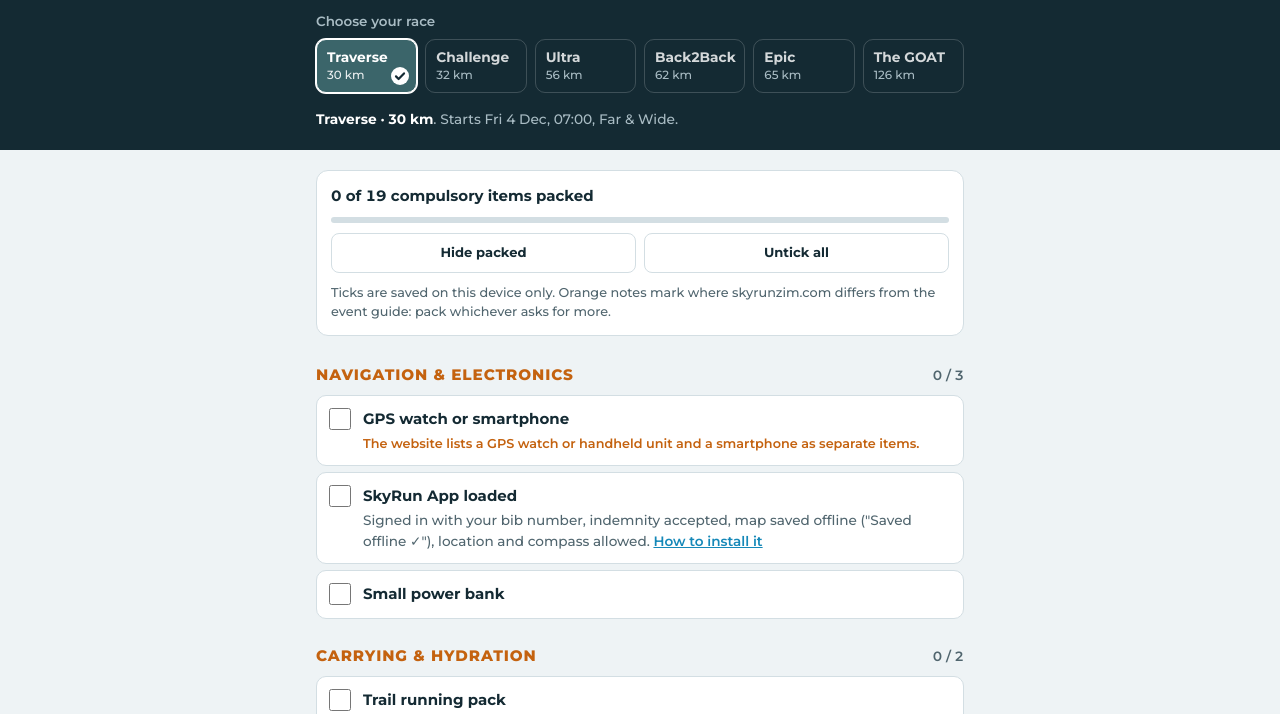
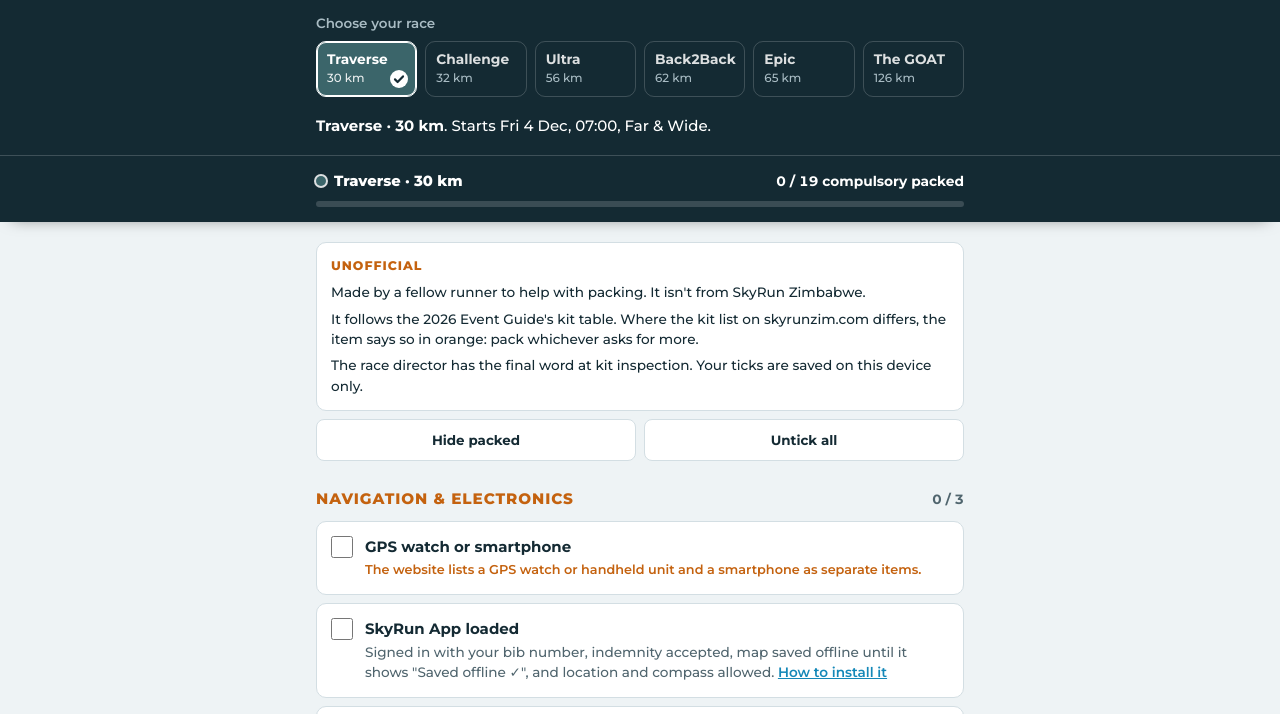
Before and after one commit to idzap/skyrun-kit-list, a plain HTML site: page index.html in a window 1280 px wide. Shown: the part 86-800 px from the top of the page. Drawn offline with Linux system fonts and the light colour scheme.

Commit message:
Restore pinned race and progress bar, show disclaimer, unify spacing
- Slim bar with the chosen race and progress stays at the top while scrolling
- Disclaimer shown as its own card above the list
- Bracketed text moved to its own line or reworded
- One box style throughout: 1px border, 10px radius, 14px padding, 8px gaps, 42px buttons
- Checked at 320, 360, 375, 390, 414, 430 and 768 px

Co-Authored-By: Claude Opus 5.5 <noreply@anthropic.com>

```diff
--- a/index.html
+++ b/index.html
@@ -20,14 +20,22 @@
 <link rel="preconnect" href="https://fonts.gstatic.com" crossorigin>
 <link href="https://fonts.googleapis.com/css2?family=Montserrat:wght@500;600;700;800&display=swap" rel="stylesheet">
 <style>
-/* Phone-first, single column, nothing pinned. Teal header holds the title and race picker; below it a progress card, the tick-list, the SkyRun App, rules, links and emergency numbers. Colours follow the event guide: deep teal ground, orange headings, one colour per race. */
+/* Phone-first, single column. Teal header holds the title and race picker; a slim bar pinned under it shows the chosen race and progress. Below: disclaimer, actions, the tick-list, the SkyRun App, rules, links and emergency numbers.
+   One spacing and shape system throughout: every card, item and link is a 1px-bordered box with the same corner radius and padding; buttons share a smaller radius and one height. Colours follow the event guide: deep teal ground, orange headings, one colour per race. */
 :root {
   --bg: #eef3f5; --surface: #ffffff; --ink: #142a33; --muted: #50656e; --line: #d3dee3;
   --head: #142a33; --head-muted: #a9bcc4; --head-line: rgba(255,255,255,.18);
   --orange: #c4620f; --accent: #f0953f; --sky: #1588b8; --done: #e3f1f8;
   --race-T: #3b656a; --race-C: #296a94; --race-B: #6a4c93; --race-U: #1f8fc4; --race-E: #b8703f; --race-G: #b5525a;
   --font: "Montserrat", "Avenir Next", "Segoe UI", Roboto, system-ui, sans-serif;
-  --gutter: 16px; --radius: 12px;
+  --gutter: 16px;   /* page edge */
+  --pad: 14px;      /* inside every box */
+  --gap: 8px;       /* between boxes in a group */
+  --block: 28px;    /* between page sections */
+  --radius: 10px;   /* every box */
+  --radius-btn: 8px;
+  --btn-h: 42px;
+  --bar-h: 66px;
 }
 @media (prefers-color-scheme: dark) {
   :root {
@@ -38,105 +46,120 @@
     color-scheme: dark;
   }
 }
+@media (max-width: 359px) { :root { --gutter: 12px; --pad: 12px; } body { font-size: 14px; } }
+
 *, *::before, *::after { box-sizing: border-box; }
 [hidden] { display: none !important; }
-html { -webkit-text-size-adjust: 100%; text-size-adjust: 100%; }
-body { background: var(--bg); color: var(--ink); font: 500 15px/1.5 var(--font); margin: 0; min-width: 0; -webkit-font-smoothing: antialiased; -moz-osx-font-smoothing: grayscale; -webkit-tap-highlight-color: transparent; overflow-wrap: break-word; }
+html { -webkit-text-size-adjust: 100%; text-size-adjust: 100%; scroll-padding-top: calc(var(--bar-h) + 16px); }
+body { background: var(--bg); color: var(--ink); font: 500 15px/1.5 var(--font); margin: 0; -webkit-font-smoothing: antialiased; -moz-osx-font-smoothing: grayscale; -webkit-tap-highlight-color: transparent; overflow-wrap: break-word; }
+body::before { content: ""; position: fixed; inset: 0 0 auto; height: env(safe-area-inset-top, 0px); z-index: 10; background: var(--head); }
 .inner { width: 100%; max-width: 680px; margin: 0 auto; padding-left: max(var(--gutter), env(safe-area-inset-left, 0px)); padding-right: max(var(--gutter), env(safe-area-inset-right, 0px)); }
-h1, h2, h3, p { margin: 0; }
+h1, h2, p { margin: 0; }
 h1, h2 { text-wrap: balance; }
 a { color: var(--sky); }
 button { font: inherit; color: inherit; }
 :focus-visible { outline: 3px solid var(--accent); outline-offset: 2px; }
-@media (max-width: 359px) { :root { --gutter: 12px; } body { font-size: 14px; } }
 
 /* header */
 .top { background: var(--head); color: #fff; }
-.top .inner { padding-top: max(22px, calc(env(safe-area-inset-top, 0px) + 12px)); padding-bottom: 20px; display: grid; gap: 16px; }
+.top .inner { padding-top: max(22px, calc(env(safe-area-inset-top, 0px) + 12px)); padding-bottom: 18px; display: grid; gap: 18px; }
 .eyebrow { font-size: .7rem; font-weight: 700; letter-spacing: .12em; text-transform: uppercase; color: var(--head-muted); }
-h1 { font-size: clamp(1.6rem, 7.4vw, 2.2rem); font-weight: 800; line-height: 1.08; letter-spacing: -.01em; margin-top: 4px; }
+h1 { margin-top: 4px; font-size: clamp(1.6rem, 7.4vw, 2.2rem); font-weight: 800; line-height: 1.08; letter-spacing: -.01em; }
 h1 span { color: var(--accent); }
-.pick { display: grid; gap: 8px; }
+.pick { display: grid; gap: var(--gap); }
 .pick-label { font-size: .84rem; font-weight: 600; color: var(--head-muted); }
-.races { display: grid; grid-template-columns: repeat(3, minmax(0, 1fr)); gap: 8px; }
+.races { display: grid; grid-template-columns: repeat(3, minmax(0, 1fr)); gap: var(--gap); }
 @media (min-width: 600px) { .races { grid-template-columns: repeat(6, minmax(0, 1fr)); } }
-.race { position: relative; min-width: 0; min-height: 54px; padding: 8px 10px; border: 1.5px solid var(--head-line); border-radius: 10px; background: transparent; color: rgba(255,255,255,.82); font-weight: 700; font-size: .86rem; line-height: 1.15; text-align: left; white-space: nowrap; overflow-wrap: normal; cursor: pointer; }
-.race small { display: block; margin-top: 3px; font-weight: 500; font-size: .74rem; color: var(--head-muted); }
-@media (max-width: 359px) { .races { gap: 6px; } .race { padding: 8px 7px; font-size: .78rem; } .race small { font-size: .7rem; } }
+.race { position: relative; min-width: 0; min-height: 56px; padding: 9px 10px; border: 1px solid var(--head-line); border-radius: var(--radius); background: transparent; color: rgba(255,255,255,.85); font-weight: 700; font-size: .86rem; line-height: 1.15; text-align: left; white-space: nowrap; overflow-wrap: normal; cursor: pointer; }
+.race small { display: block; margin-top: 4px; font-weight: 500; font-size: .74rem; color: var(--head-muted); }
 .race:hover { border-color: rgba(255,255,255,.4); }
-.race[aria-pressed="true"] { background: var(--c); border-color: #fff; color: #fff; box-shadow: 0 0 0 1px #fff; }
+.race[aria-pressed="true"] { background: var(--c); border-color: #fff; color: #fff; box-shadow: inset 0 0 0 1px #fff; }
 .race[aria-pressed="true"] small { color: rgba(255,255,255,.9); }
-.race .tick { position: absolute; bottom: 7px; right: 7px; width: 18px; height: 18px; border-radius: 50%; background: #fff; display: none; }
+.race .tick { display: none; position: absolute; right: 8px; bottom: 8px; width: 18px; height: 18px; border-radius: 50%; background: #fff; }
 .race .tick svg { display: block; width: 18px; height: 18px; }
 .race[aria-pressed="true"] .tick { display: block; }
-.chosen { font-size: .86rem; color: var(--head-muted); }
-.chosen b { color: #fff; font-weight: 700; }
+@media (max-width: 359px) { .race { padding: 9px 8px; font-size: .78rem; } .race small { font-size: .7rem; } .race .tick { right: 6px; bottom: 6px; } }
 
-/* body */
-main .inner { padding-top: 20px; padding-bottom: max(48px, env(safe-area-inset-bottom, 0px)); display: grid; gap: 28px; }
-.card { background: var(--surface); border: 1px solid var(--line); border-radius: var(--radius); padding: 14px; }
-.progress { display: grid; gap: 10px; }
-.progress-row { display: flex; justify-content: space-between; align-items: baseline; gap: 8px 12px; flex-wrap: wrap; }
-.count { font-weight: 700; font-variant-numeric: tabular-nums; }
-.count.full { color: var(--rc); }
-.meter { height: 6px; background: var(--line); border-radius: 99px; overflow: hidden; }
-.meter span { display: block; height: 100%; width: 0; background: var(--rc); border-radius: inherit; transition: width .25s; }
-.actions { display: grid; grid-template-columns: 1fr 1fr; gap: 8px; }
+/* pinned bar: chosen race and progress */
+.bar { position: sticky; top: env(safe-area-inset-top, 0px); z-index: 5; background: var(--head); color: #fff; border-top: 1px solid var(--head-line); box-shadow: 0 8px 16px -12px rgba(0,0,0,.55); }
+.bar .inner { min-height: var(--bar-h); padding-top: 10px; padding-bottom: 12px; display: grid; gap: 8px; align-content: center; }
+.bar-row { display: flex; justify-content: space-between; align-items: center; gap: 12px; }
+.bar-race { display: flex; align-items: center; gap: 8px; min-width: 0; font-weight: 800; font-size: .92rem; white-space: nowrap; }
+.bar-race i { flex: none; width: 10px; height: 10px; border-radius: 50%; background: var(--rc); box-shadow: 0 0 0 2px rgba(255,255,255,.85); }
+.bar-race span { overflow: hidden; text-overflow: ellipsis; }
+.count { flex: none; font-weight: 700; font-size: .86rem; font-variant-numeric: tabular-nums; white-space: nowrap; }
+.count.full { color: var(--accent); }
+@media (max-width: 479px) { .count .wide { display: none; } }
+.meter { height: 6px; border-radius: 99px; background: rgba(255,255,255,.16); overflow: hidden; }
+.meter span { display: block; width: 0; height: 100%; border-radius: inherit; background: var(--rc); transition: width .25s; }
+
+/* boxes: one shape for every card, item, rule and link */
+.card, .item, .rule, .link { min-width: 0; background: var(--surface); border: 1px solid var(--line); border-radius: var(--radius); padding: var(--pad); }
+main .inner { padding-top: 20px; padding-bottom: max(48px, calc(env(safe-area-inset-bottom, 0px) + 24px)); display: grid; gap: var(--block); }
+.intro { display: grid; gap: var(--gap); }
+.disclaimer { display: grid; gap: 6px; font-size: .85rem; color: var(--muted); }
+.disclaimer b { color: var(--orange); font-size: .78rem; font-weight: 800; letter-spacing: .08em; text-transform: uppercase; }
+.disclaimer p { color: var(--ink); }
+.actions { display: grid; grid-template-columns: 1fr 1fr; gap: var(--gap); }
 .actions #resetConfirm { grid-column: 1 / -1; }
-.btn { display: inline-flex; align-items: center; justify-content: center; gap: 6px; min-height: 40px; padding: 8px 12px; border: 1.5px solid var(--line); border-radius: 8px; background: var(--surface); color: var(--ink); font-weight: 700; font-size: .82rem; line-height: 1.2; text-decoration: none; cursor: pointer; }
-.btn[aria-pressed="true"] { border-color: var(--rc); color: var(--rc); }
+.btn { display: inline-flex; align-items: center; justify-content: center; min-height: var(--btn-h); padding: 8px 14px; border: 1px solid var(--line); border-radius: var(--radius-btn); background: var(--surface); color: var(--ink); font-weight: 700; font-size: .84rem; line-height: 1.2; text-align: center; text-decoration: none; cursor: pointer; }
+.btn[aria-pressed="true"] { border-color: var(--rc); color: var(--rc); box-shadow: inset 0 0 0 1px var(--rc); }
 .btn.danger { border-color: var(--orange); color: var(--orange); }
 .btn.primary { background: var(--race-C); border-color: var(--race-C); color: #fff; }
-.small { color: var(--muted); font-size: .8rem; }
-#list { display: grid; gap: 26px; }
-section { display: grid; gap: 8px; min-width: 0; }
-.sec-head { display: flex; justify-content: space-between; align-items: baseline; gap: 10px; }
-h2 { font-size: .95rem; font-weight: 800; text-transform: uppercase; letter-spacing: .06em; color: var(--orange); }
-.sec-count { color: var(--muted); font-size: .84rem; font-weight: 600; font-variant-numeric: tabular-nums; white-space: nowrap; }
+
+/* sections and the tick-list */
+#list { display: grid; gap: var(--block); }
+section { display: grid; gap: var(--gap); min-width: 0; }
+.sec-head { display: flex; justify-content: space-between; align-items: baseline; gap: 12px; min-height: 24px; }
+h2 { font-size: .95rem; font-weight: 800; line-height: 1.3; letter-spacing: .06em; text-transform: uppercase; color: var(--orange); }
+.sec-count { flex: none; color: var(--muted); font-size: .84rem; font-weight: 700; font-variant-numeric: tabular-nums; }
 .sec-count.full { color: var(--rc); }
 .note { color: var(--muted); font-size: .84rem; }
-ul, ol { padding: 0; margin: 0; }
-ul { list-style: none; display: grid; gap: 6px; }
-.item, .rule { display: flex; gap: 12px; align-items: flex-start; min-width: 0; background: var(--surface); border: 1px solid var(--line); border-radius: 10px; padding: 12px; }
-.item { cursor: pointer; transition: background-color .15s; }
-.item input { width: 22px; height: 22px; margin: 0; flex: none; accent-color: var(--rc); cursor: pointer; }
-.txt { display: grid; gap: 3px; min-width: 0; }
-.name { font-weight: 700; }
+.small { color: var(--muted); font-size: .8rem; }
+ul, ol { margin: 0; padding: 0; }
+ul { list-style: none; display: grid; gap: var(--gap); }
+.item, .rule { display: flex; align-items: flex-start; gap: 12px; }
+.item { cursor: pointer; }
+.item input { flex: none; width: 22px; height: 22px; margin: 0; accent-color: var(--rc); cursor: pointer; }
+.txt { display: grid; gap: 3px; min-width: 0; padding-top: 1px; }
+.name { font-weight: 700; line-height: 1.35; }
 .det { color: var(--muted); font-size: .85rem; }
 .det a { font-weight: 600; }
 .diff { color: var(--orange); font-size: .8rem; font-weight: 600; }
-.item.done { background: var(--done); border-color: transparent; }
+.item.done { background: var(--done); border-color: var(--done); }
 .item.done .name { text-decoration: line-through; text-decoration-color: var(--muted); }
-.all-done { color: var(--muted); font-size: .85rem; padding: 2px; }
+.all-done { color: var(--muted); font-size: .85rem; }
 
 /* SkyRun App */
-.app { display: grid; gap: 12px; }
-.seg { display: grid; grid-template-columns: 1fr 1fr; gap: 4px; padding: 4px; background: var(--bg); border-radius: 10px; }
-.seg button { min-height: 36px; border: 0; border-radius: 7px; background: transparent; color: var(--muted); font-weight: 700; font-size: .84rem; cursor: pointer; }
-.seg button[aria-selected="true"] { background: var(--surface); color: var(--ink); box-shadow: 0 1px 3px rgba(0,0,0,.12); }
-.steps { list-style: decimal; padding-left: 1.3em; display: grid; gap: 4px; font-size: .88rem; }
+.app { display: grid; gap: 14px; }
+.seg { display: grid; grid-template-columns: 1fr 1fr; gap: 4px; padding: 4px; border-radius: var(--radius-btn); background: var(--bg); }
+.seg button { min-height: 36px; border: 0; border-radius: 6px; background: transparent; color: var(--muted); font-weight: 700; font-size: .84rem; cursor: pointer; }
+.seg button[aria-selected="true"] { background: var(--surface); color: var(--ink); box-shadow: 0 1px 3px rgba(0,0,0,.14); }
+.steps { list-style: decimal; display: grid; gap: 6px; padding-left: 1.4em; font-size: .88rem; }
+.steps li { padding-left: 2px; }
 .steps li::marker { color: var(--muted); font-weight: 700; }
 
 /* links and contacts */
-.links { display: grid; grid-template-columns: repeat(auto-fit, minmax(min(100%, 220px), 1fr)); gap: 8px; }
-.link { display: grid; gap: 2px; min-width: 0; background: var(--surface); border: 1px solid var(--line); border-radius: 10px; padding: 11px 12px; text-decoration: none; color: var(--ink); }
+.links { display: grid; grid-template-columns: repeat(auto-fit, minmax(min(100%, 220px), 1fr)); gap: var(--gap); }
+.link { display: grid; align-content: start; gap: 2px; color: var(--ink); text-decoration: none; }
 .link b { color: var(--sky); }
 .link span { color: var(--muted); font-size: .8rem; }
-.contacts { padding: 0 12px; }
-.contact { display: flex; justify-content: space-between; align-items: center; gap: 10px; padding: 11px 0; border-bottom: 1px solid var(--line); }
+.contacts { padding-top: 0; padding-bottom: 0; }
+.contact { display: flex; justify-content: space-between; align-items: center; gap: 12px; padding: var(--pad) 0; border-bottom: 1px solid var(--line); }
 .contact:last-child { border-bottom: 0; }
-.contact > div { min-width: 0; }
-.who { display: block; font-size: .82rem; font-weight: 600; color: var(--muted); }
-.num { display: block; font-weight: 800; font-size: 1.02rem; font-variant-numeric: tabular-nums; white-space: nowrap; user-select: all; }
-.copy { flex: none; min-width: 72px; }
+.contact > div { display: grid; gap: 1px; min-width: 0; }
+.who { font-size: .86rem; font-weight: 700; }
+.sub { color: var(--muted); font-size: .78rem; }
+.num { margin-top: 3px; font-weight: 800; font-size: 1.02rem; font-variant-numeric: tabular-nums; white-space: nowrap; user-select: all; }
+.copy { flex: none; min-width: 76px; }
 .copy.ok { border-color: var(--sky); color: var(--sky); }
-footer { color: var(--muted); font-size: .78rem; display: grid; gap: 4px; }
+footer { color: var(--muted); font-size: .78rem; }
 footer a { color: inherit; }
 @media (prefers-reduced-motion: reduce) { * { transition: none !important; } }
 @media print {
-  .actions, .copy, .races, .pick-label, .seg, .app .btn { display: none !important; }
+  body::before, .bar, .actions, .copy, .races, .pick-label, .seg, .app .btn { display: none !important; }
   .top { background: none; color: #000; } .chosen, .chosen b { color: #000; }
-  .item, .rule, .card, .link { break-inside: avoid; border-color: #bbb; }
+  .card, .item, .rule, .link { break-inside: avoid; border-color: #bbb; }
 }
 </style>
 </head>
@@ -156,19 +179,30 @@ footer a { color: inherit; }
   </div>
 </header>
 
+<div class="bar">
+  <div class="inner">
+    <div class="bar-row">
+      <div class="bar-race"><i aria-hidden="true"></i><span id="bar-name"></span></div>
+      <div class="count" id="count" aria-live="polite"></div>
+    </div>
+    <div class="meter" aria-hidden="true"><span id="meter"></span></div>
+  </div>
+</div>
+
 <main>
   <div class="inner">
-    <div class="card progress">
-      <div class="progress-row">
-        <span class="count" id="count"></span>
+    <div class="intro">
+      <div class="card disclaimer">
+        <b>Unofficial</b>
+        <p>Made by a fellow runner to help with packing. It isn't from SkyRun Zimbabwe.</p>
+        <p>It follows the 2026 Event Guide's kit table. Where the kit list on skyrunzim.com differs, the item says so in orange: pack whichever asks for more.</p>
+        <p>The race director has the final word at kit inspection. Your ticks are saved on this device only.</p>
       </div>
-      <div class="meter" aria-hidden="true"><span id="meter"></span></div>
       <div class="actions">
         <button class="btn" id="hideDone" type="button" aria-pressed="false">Hide packed</button>
         <button class="btn" id="reset" type="button" aria-expanded="false" aria-controls="resetConfirm">Untick all</button>
         <button class="btn danger" id="resetConfirm" type="button" hidden>Yes, untick everything for this race</button>
       </div>
-      <p class="small">Ticks are saved on this device only. Orange notes mark where skyrunzim.com differs from the event guide: pack whichever asks for more.</p>
     </div>
 
     <div id="list"></div>
@@ -183,14 +217,14 @@ footer a { color: inherit; }
         </div>
         <ol class="steps" id="steps-ios" role="tabpanel" aria-labelledby="tab-ios">
           <li>Open the app link below in <b>Safari</b>.</li>
-          <li>Tap <b>Share</b> (square with an arrow), then <b>Add to Home Screen</b>, then <b>Add</b>.</li>
+          <li>Tap <b>Share</b>, the square with an arrow, then <b>Add to Home Screen</b>, then <b>Add</b>.</li>
           <li>Open it from the new icon. Sign in with your bib number and accept the indemnity.</li>
           <li>Tap <b>☰</b>, then <b>Download map for offline</b>. Wait for "Saved offline ✓".</li>
           <li>Allow location and compass when asked.</li>
         </ol>
         <ol class="steps" id="steps-android" role="tabpanel" aria-labelledby="tab-android" hidden>
           <li>Open the app link below in <b>Chrome</b>.</li>
-          <li>Tap <b>⋮</b> (top right), then <b>Install app</b> or <b>Add to Home screen</b>.</li>
+          <li>Tap <b>⋮</b> at the top right, then <b>Install app</b> or <b>Add to Home screen</b>.</li>
           <li>Open it from the new icon. Sign in with your bib number and accept the indemnity.</li>
           <li>Tap <b>☰</b>, then <b>Download map for offline</b>. Wait for "Saved offline ✓".</li>
           <li>Allow location and compass when asked.</li>
@@ -203,7 +237,7 @@ footer a { color: inherit; }
     <section aria-labelledby="h-rules">
       <h2 id="h-rules">Rules that affect your kit</h2>
       <ul>
-        <li class="rule"><span class="txt"><span class="name">10-minute penalty per missing item</span><span class="det">Kit is checked at registration (you can't register without passing) and mainly at the finish.</span></span></li>
+        <li class="rule"><span class="txt"><span class="name">10-minute penalty per missing item</span><span class="det">Kit is checked at registration, and you can't register without passing. It's mainly checked at the finish.</span></span></li>
         <li class="rule"><span class="txt"><span class="name">No NSAIDs</span><span class="det">No ibuprofen or other anti-inflammatories in your first aid kit.</span></span></li>
         <li class="rule"><span class="txt"><span class="name">Finish with what you started with</span><span class="det">Losing kit on course costs 30 minutes. Littering costs 60.</span></span></li>
         <li class="rule"><span class="txt"><span class="name">Kit changes are announced 24 hours before</span><span class="det">The race director may change the list because of weather. Weather reports come out a week before and 48 hours before.</span></span></li>
@@ -224,16 +258,16 @@ footer a { color: inherit; }
     <section aria-labelledby="h-sos">
       <h2 id="h-sos">Emergency numbers</h2>
       <div class="card contacts">
-        <div class="contact"><div><span class="who">ACE Air &amp; Ambulance (lines 901–904)</span><b class="num" id="num-ace">+263 782 999 901</b></div><button class="btn copy" type="button" data-num="+263782999901" data-target="num-ace" aria-label="Copy ACE Air and Ambulance number">Copy</button></div>
-        <div class="contact"><div><span class="who">ACE WhatsApp</span><b class="num" id="num-acewa">+263 782 999 904</b></div><button class="btn copy" type="button" data-num="+263782999904" data-target="num-acewa" aria-label="Copy ACE WhatsApp number">Copy</button></div>
-        <div class="contact"><div><span class="who">Jazzy (emergency contact)</span><b class="num" id="num-jazzy">+263 78 066 1516</b></div><button class="btn copy" type="button" data-num="+263780661516" data-target="num-jazzy" aria-label="Copy Jazzy's number">Copy</button></div>
-        <div class="contact"><div><span class="who">Race Director (WhatsApp only)</span><b class="num" id="num-rd">+263 714 027 120</b></div><button class="btn copy" type="button" data-num="+263714027120" data-target="num-rd" aria-label="Copy Race Director's number">Copy</button></div>
+        <div class="contact"><div><span class="who">ACE Air &amp; Ambulance</span><span class="sub">Lines 901 to 904</span><b class="num" id="num-ace">+263 782 999 901</b></div><button class="btn copy" type="button" data-num="+263782999901" data-target="num-ace" aria-label="Copy ACE Air and Ambulance number">Copy</button></div>
+        <div class="contact"><div><span class="who">ACE Air &amp; Ambulance</span><span class="sub">WhatsApp</span><b class="num" id="num-acewa">+263 782 999 904</b></div><button class="btn copy" type="button" data-num="+263782999904" data-target="num-acewa" aria-label="Copy ACE WhatsApp number">Copy</button></div>
+        <div class="contact"><div><span class="who">Jazzy</span><span class="sub">Emergency contact</span><b class="num" id="num-jazzy">+263 78 066 1516</b></div><button class="btn copy" type="button" data-num="+263780661516" data-target="num-jazzy" aria-label="Copy Jazzy's number">Copy</button></div>
+        <div class="contact"><div><span class="who">Race Director</span><span class="sub">WhatsApp only</span><b class="num" id="num-rd">+263 714 027 120</b></div><button class="btn copy" type="button" data-num="+263714027120" data-target="num-rd" aria-label="Copy Race Director's number">Copy</button></div>
       </div>
       <p class="note">If you can't move: put on warm layers, use your space blanket, and give three long whistle blasts every minute.</p>
     </section>
 
     <footer>
-      <p>Unofficial. Made by a fellow runner, not by SkyRun Zimbabwe. Built from the 2026 Event Guide (kit table, pages 13–15) and <a href="https://www.skyrunzim.com/rules-and-kit" target="_blank" rel="noopener">skyrunzim.com</a>, checked 18 Nov 2026. The race director has the final word at kit inspection.</p>
+      <p>Unofficial: made by a fellow runner, not by SkyRun Zimbabwe. Built from the kit table on pages 13–15 of the 2026 Event Guide, and from <a href="https://www.skyrunzim.com/rules-and-kit" target="_blank" rel="noopener">skyrunzim.com</a>, checked 18 Nov 2026.</p>
     </footer>
   </div>
 </main>
@@ -254,7 +288,7 @@ const ALL = "TCUBEG", LONG = "EG", GOAT = "G", SHORT = "TCUB";
 const SECTIONS = [
   { title: "Navigation & electronics", items: [
     ["gps", "GPS watch or smartphone", "", ALL, { [ALL]: "The website lists a GPS watch or handheld unit and a smartphone as separate items." }],
-    ["app", "SkyRun App loaded", "Signed in with your bib number, indemnity accepted, map saved offline (\"Saved offline ✓\"), location and compass allowed.", ALL],
+    ["app", "SkyRun App loaded", "Signed in with your bib number, indemnity accepted, map saved offline until it shows \"Saved offline ✓\", and location and compass allowed.", ALL],
     ["power", "Small power bank", "", ALL]
   ]},
   { title: "Carrying & hydration", items: [
@@ -292,7 +326,7 @@ const SECTIONS = [
     ["sunnies", "Sunglasses", "", ALL],
     ["wipes", "Wet wipes", "", ALL],
     ["poles", "Trekking poles", "", ALL],
-    ["pain", "Painkillers (not ibuprofen)", "", ALL],
+    ["pain", "Painkillers", "Not ibuprofen.", ALL],
     ["drybag", "Dry bag or ziplock bags", "", ALL],
     ["drop", "Drop bag", "Dry clothing and back-up kit.", LONG]
   ]},
@@ -369,6 +403,7 @@ function render() {
   document.documentElement.style.setProperty("--rc", `var(--race-${race})`);
   RACES.forEach(r => $("race-" + r.id).setAttribute("aria-pressed", r.id === race));
   $("chosen").innerHTML = `<b>${esc(info.name)} · ${esc(info.dist)}</b>. Starts ${esc(info.when)}, ${esc(info.where)}.`;
+  $("bar-name").textContent = `${info.name} · ${info.dist}`;
 
   const done = mine(), list = $("list");
   list.innerHTML = "";
@@ -414,7 +449,7 @@ function refresh() {
     if (!s.dataset.optional) { total += boxes.length; packed += n; }
   });
   const count = $("count");
-  count.textContent = packed === total ? `All ${total} compulsory items packed ✓` : `${packed} of ${total} compulsory items packed`;
+  count.innerHTML = packed === total ? `All ${total} <span class="wide">compulsory </span>packed ✓` : `${packed} / ${total} <span class="wide">compulsory </span>packed`;
   count.classList.toggle("full", packed === total);
   $("meter").style.width = total ? (packed / total * 100) + "%" : "0";
 }
```
